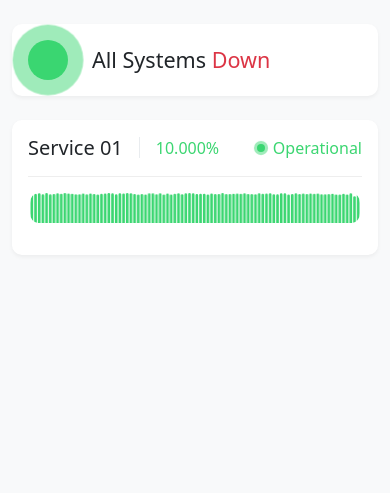
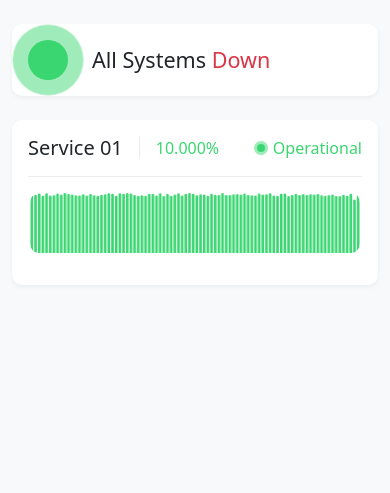
Before and after one commit to connecta-soft/crm-system-status, a Flask app: template templates/index.html in a window 390 px wide. Shown: the part 107-600 px from the top of the page. Run offline with Flask 3, Linux system fonts and the light colour scheme; the template is opened without the code that fills it: most values are stand-ins (such as "Sample title", 1, 10 or a date in 2020).

Commit message:
Assistant checkpoint: Update embed display with CORS and responsive height
Assistant generated file changes:
- app.py: Add CORS headers, Initialize CORS
- static/css/style.css: Update chart container height

---

User prompt:

but it is not showing in embed

```diff
--- a/app.py
+++ b/app.py
@@ -1,6 +1,7 @@
 import os
 import logging
-from flask import Flask, render_template, jsonify
+from flask import Flask, render_template, jsonify, make_response
+from flask_cors import CORS
 from utils import fetch_monitor_data
 
 # Configure logging
@@ -9,6 +10,7 @@ logger = logging.getLogger(__name__)
 
 # Create Flask app
 app = Flask(__name__)
+CORS(app)
 app.secret_key = os.environ.get("FLASK_SECRET_KEY", "default_secret_key")
 
 # Get API key from environment variable
--- a/static/css/style.css
+++ b/static/css/style.css
@@ -107,7 +107,7 @@ body {
 /* Uptime graph styles */
 .uptime-graph {
     margin: 1rem 0;
-    height: 30px;
+    height: 60px;
 }
 
 /* Bar chart styles */
```
